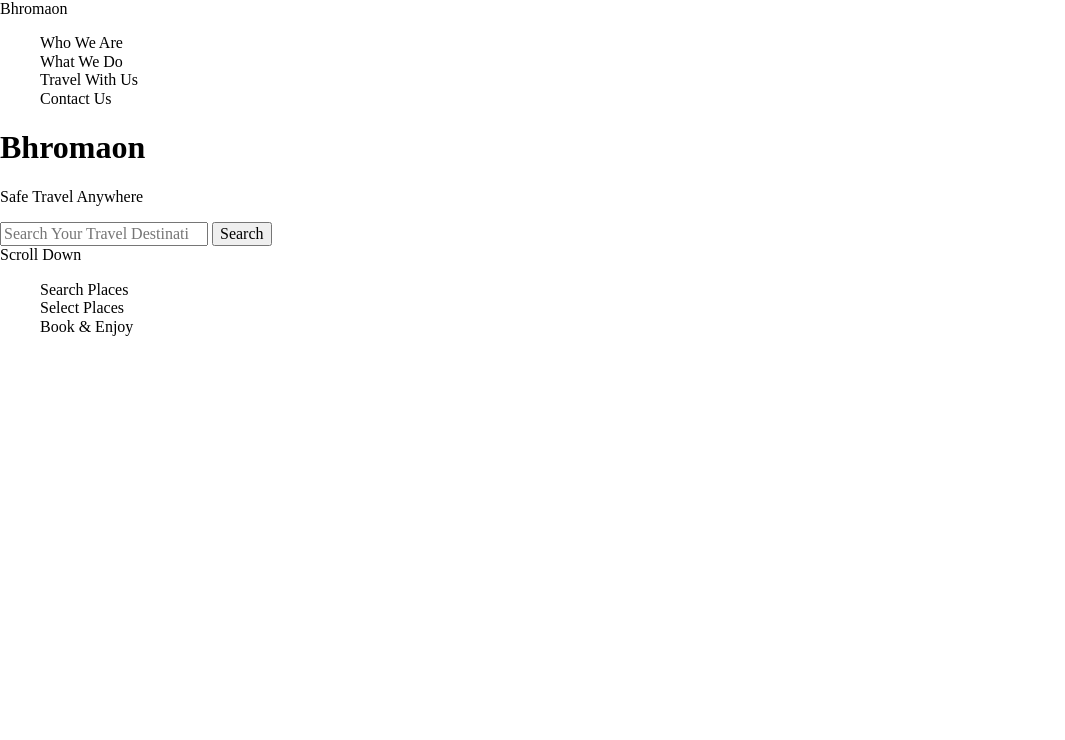
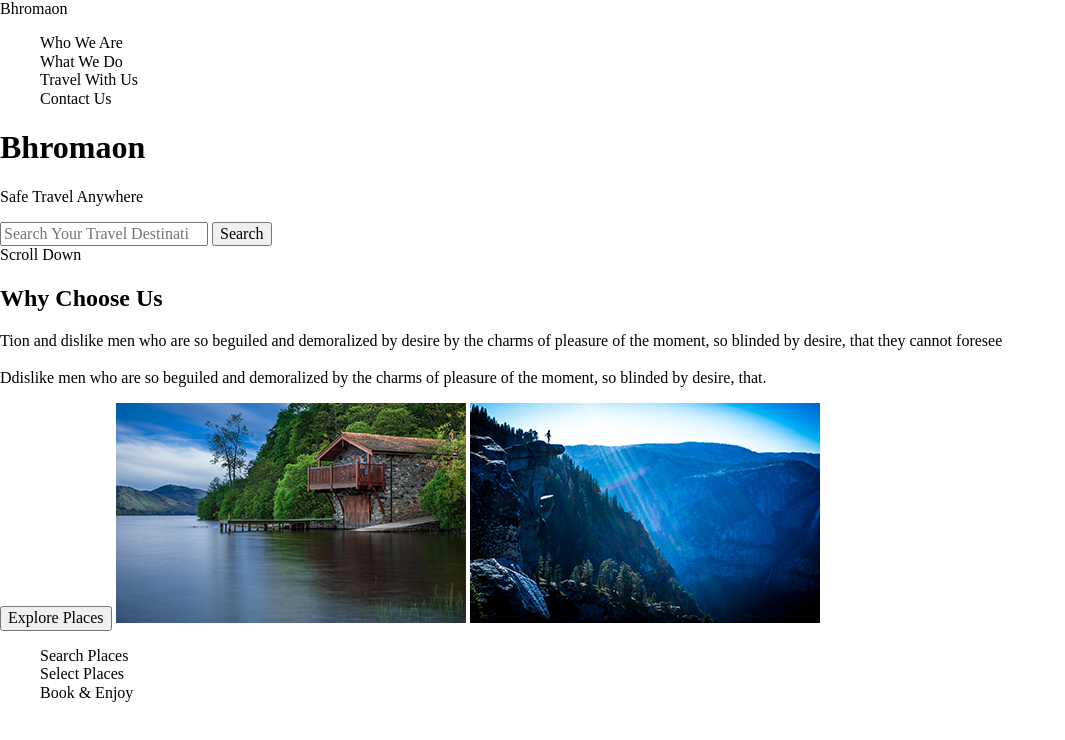
Before and after one commit to 08-11-2022-FE/Variant_1, a plain HTML site: page index.html in a window 1280 px wide. Shown: the whole page, without its empty margins (0-1065 px from the left). Drawn offline with Linux system fonts and the light colour scheme.

Commit message:
Add images

```diff
--- a/index.html
+++ b/index.html
@@ -32,6 +32,17 @@
         </form>
         <a href="#" class="hero__scroll">Scroll Down</a>
       </section>
+      <section class="why">
+        <h2 class="why__title">Why Choose Us</h2>
+        <p class="why__text">
+          Tion and dislike men who are so beguiled and demoralized by desire by the charms of pleasure of the moment, so blinded by desire, that they
+          cannot foresee <br /><br />
+          Ddislike men who are so beguiled and demoralized by the charms of pleasure of the moment, so blinded by desire, that.
+        </p>
+        <button class="why__button" type="submit">Explore Places</button>
+        <img src="./Images/River.png" alt="river" />
+        <img src="./Images/Mountains.png" alt="mountains" />
+      </section>
       <section class="info">
         <ul class="info__list list">
           <li class="list__item">Search Places</li>
```
Also changed, not shown: Images/Mountains.png (added), Images/River.png (added).
